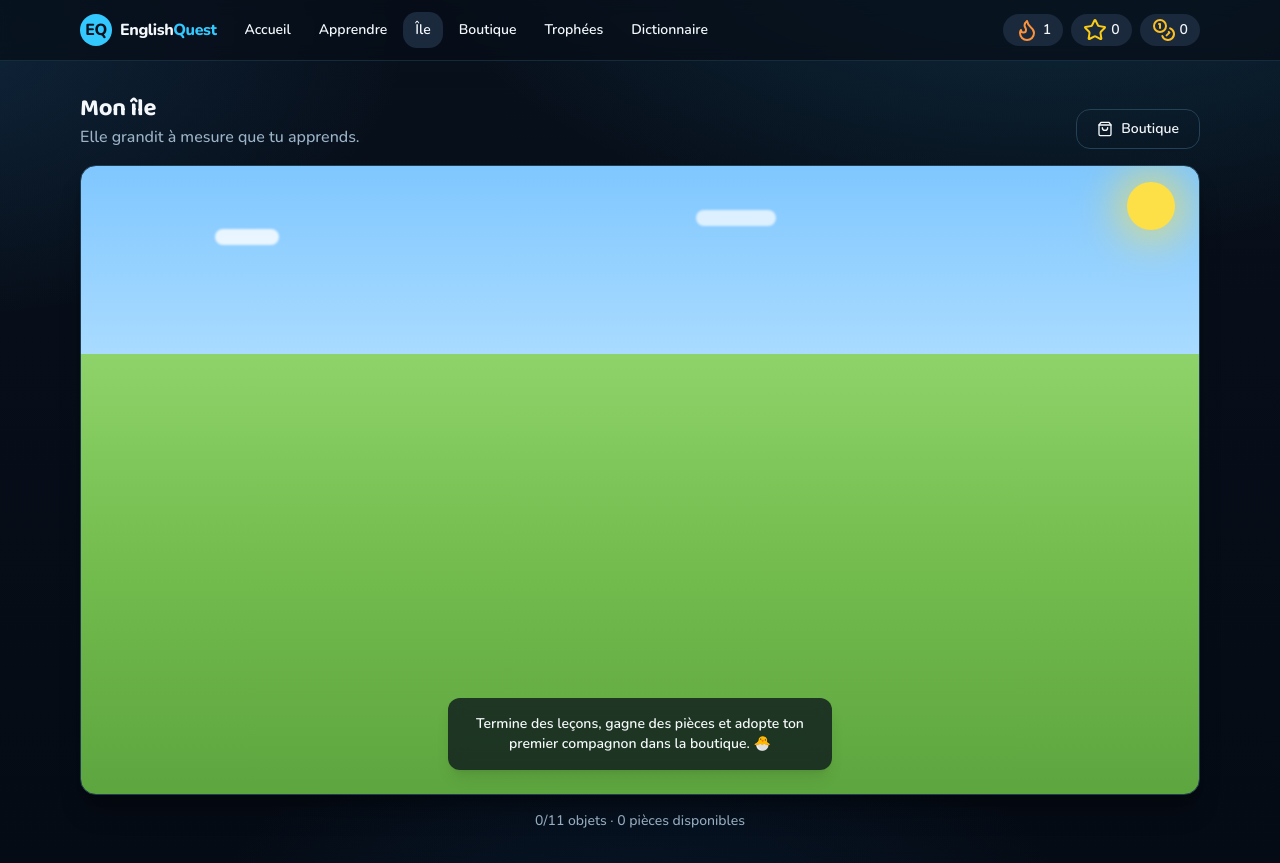
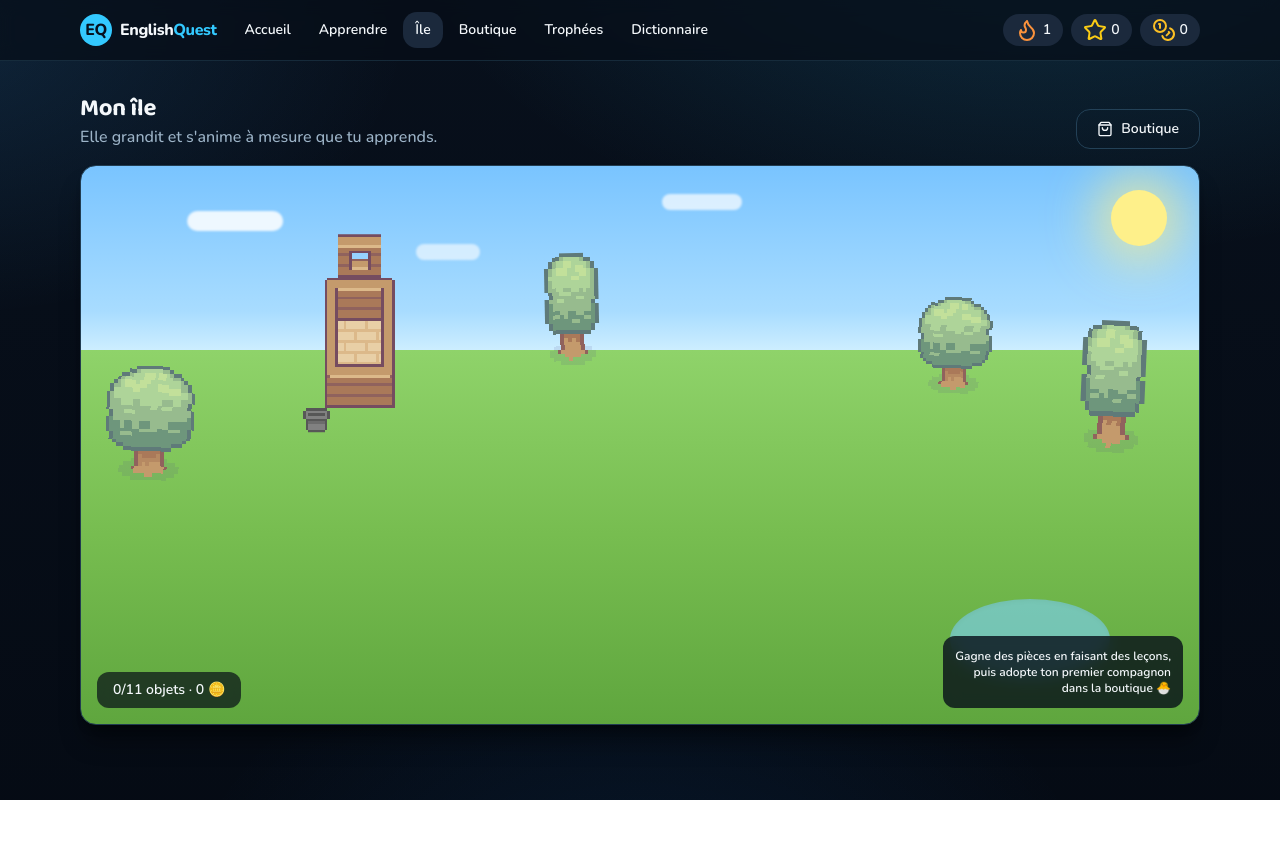
Before and after one commit to Killian20022/Project-V1, a React (Vite) app in the folder web/: page / in a window 1280 px wide. Both pictures are taken after a click on the button "Île". After the commit the page ends 800 px from the top, so only its background shows below. Built offline with nearby package versions, Linux system fonts and the light colour scheme.

Commit message:
EnglishQuest v2 - app React prete a deployer

```diff
--- a/web/src/index.css
+++ b/web/src/index.css
@@ -68,6 +68,28 @@ h3,
   text-shadow: 0 0 24px hsl(196 100% 60% / 0.45);
 }
 
+/* Animations de l'île */
+@keyframes eq-bob {
+  0%, 100% { transform: translateY(0); }
+  50% { transform: translateY(-7px); }
+}
+@keyframes eq-sway {
+  0%, 100% { transform: rotate(-2.5deg); }
+  50% { transform: rotate(2.5deg); }
+}
+@keyframes eq-drift {
+  from { transform: translateX(-10px); }
+  to { transform: translateX(40px); }
+}
+@keyframes eq-shimmer {
+  0%, 100% { opacity: 0.75; }
+  50% { opacity: 1; }
+}
+.eq-bob { animation: eq-bob 2.4s ease-in-out infinite; }
+.eq-sway { animation: eq-sway 4.5s ease-in-out infinite; transform-origin: bottom center; }
+.eq-drift { animation: eq-drift 14s ease-in-out infinite alternate; }
+.eq-shimmer { animation: eq-shimmer 3s ease-in-out infinite; }
+
 /* Barres de défilement */
 ::-webkit-scrollbar {
   width: 10px;
--- a/web/src/pages/WorldPages.tsx
+++ b/web/src/pages/WorldPages.tsx
@@ -10,9 +10,19 @@ const asset = (file: string) => `${import.meta.env.BASE_URL}assets/${file}`;
 // Tailles de frame pour les personnages (spritesheets) — pour n'afficher qu'une image
 const CHAR_FRAME: Record<string, number> = { chicken: 16, farmer: 48, cow: 32 };
 
+// Décor d'ambiance toujours présent (fichiers hors boutique) pour une île vivante
+const AMBIENT: { file: string; left: number; top: number; size: number; sway?: boolean }[] = [
+  { file: 'tree_big.png', left: 6, top: 46, size: 96, sway: true },
+  { file: 'tree_small.png', left: 92, top: 40, size: 64, sway: true },
+  { file: 'tree_big.png', left: 78, top: 32, size: 80, sway: true },
+  { file: 'house.png', left: 24, top: 30, size: 92 },
+  { file: 'tree_small.png', left: 44, top: 26, size: 54, sway: true },
+];
+
+// Emplacements des objets achetés (zone herbe, premier plan)
 const ISLAND_POS: [number, number][] = [
-  [14, 58], [32, 50], [50, 62], [68, 52], [85, 60],
-  [22, 78], [41, 84], [59, 76], [77, 84], [90, 70], [35, 68],
+  [16, 62], [34, 54], [52, 66], [66, 56], [84, 64],
+  [24, 80], [42, 86], [60, 78], [78, 86], [90, 72], [37, 70],
 ];
 
 function Sprite({ id, file, size = 56 }: { id: string; file: string; size?: number }) {
@@ -28,12 +38,12 @@ function Sprite({ id, file, size = 56 }: { id: string; file: string; size?: numb
           backgroundPosition: '0 0',
           imageRendering: 'pixelated',
           transform: `scale(${size / frame})`,
-          transformOrigin: 'center',
+          transformOrigin: 'bottom center',
         }}
       />
     );
   }
-  return <img src={asset(file)} alt="" style={{ width: size, imageRendering: 'pixelated' }} />;
+  return <img src={asset(file)} alt="" style={{ width: size, imageRendering: 'pixelated' }} draggable={false} />;
 }
 
 export function IslandPage({ state, navigate }: { state: GameState; navigate: (page: Page) => void }) {
@@ -43,7 +53,7 @@ export function IslandPage({ state, navigate }: { state: GameState; navigate: (p
       <div className="flex flex-wrap items-end justify-between gap-3">
         <div>
           <h1 className="text-2xl font-bold">Mon île</h1>
-          <p className="text-muted-foreground">Elle grandit à mesure que tu apprends.</p>
+          <p className="text-muted-foreground">Elle grandit et s'anime à mesure que tu apprends.</p>
         </div>
         <Button variant="outline" onClick={() => navigate('shop')}>
           <ShoppingBag /> Boutique
@@ -51,42 +61,63 @@ export function IslandPage({ state, navigate }: { state: GameState; navigate: (p
       </div>
 
       <div
-        className="relative aspect-[16/9] w-full overflow-hidden rounded-2xl border border-border shadow-xl shadow-black/30"
+        className="relative min-h-[460px] w-full overflow-hidden rounded-2xl border border-border shadow-xl shadow-black/40 sm:min-h-[560px]"
         style={{
           background:
-            'linear-gradient(180deg, #7fc7ff 0%, #a9dbff 30%, #8ed36a 30%, #74bd4e 62%, #5da53f 100%)',
+            'linear-gradient(180deg, #79c4ff 0%, #a8dcff 26%, #cdeeff 33%, #8fd36a 33%, #77bd50 66%, #5fa63e 100%)',
         }}
       >
         {/* soleil */}
-        <div className="absolute right-6 top-4 h-12 w-12 rounded-full bg-yellow-300 shadow-[0_0_40px_12px_rgba(253,224,71,0.6)]" />
-        {/* nuages */}
-        <div className="absolute left-[12%] top-[10%] h-4 w-16 rounded-full bg-white/80 blur-[1px]" />
-        <div className="absolute left-[55%] top-[7%] h-4 w-20 rounded-full bg-white/70 blur-[1px]" />
+        <div className="absolute right-8 top-6 h-14 w-14 rounded-full bg-yellow-200 shadow-[0_0_50px_16px_rgba(254,240,138,0.7)]" />
+        {/* nuages qui dérivent */}
+        <div className="eq-drift absolute left-[10%] top-[8%] h-5 w-24 rounded-full bg-white/85 blur-[1px]" />
+        <div className="eq-drift absolute left-[52%] top-[5%] h-4 w-20 rounded-full bg-white/70 blur-[1px]" style={{ animationDelay: '3s' }} />
+        <div className="eq-drift absolute left-[30%] top-[14%] h-4 w-16 rounded-full bg-white/60 blur-[1px]" style={{ animationDelay: '6s' }} />
 
-        {ownedItems.length === 0 && (
-          <div className="absolute inset-x-0 bottom-6 grid place-items-center px-6 text-center">
-            <div className="max-w-sm rounded-xl bg-background/75 p-4 text-sm font-semibold text-foreground shadow-lg backdrop-blur">
-              Termine des leçons, gagne des pièces et adopte ton premier compagnon dans la boutique. 🐣
+        {/* étang */}
+        <div className="eq-shimmer absolute bottom-[8%] right-[8%] h-20 w-40 rounded-[50%] bg-sky-300/80 shadow-inner" />
+
+        {/* décor d'ambiance */}
+        {AMBIENT.map((d, i) => (
+          <div
+            key={`amb-${i}`}
+            className="absolute -translate-x-1/2 -translate-y-1/2"
+            style={{ left: `${d.left}%`, top: `${d.top}%` }}
+          >
+            <div className={d.sway ? 'eq-sway' : ''} style={{ animationDelay: `${i * 0.5}s` }}>
+              <img src={asset(d.file)} alt="" style={{ width: d.size, imageRendering: 'pixelated' }} draggable={false} />
             </div>
           </div>
-        )}
+        ))}
+
+        {/* objets achetés */}
         {ownedItems.map((item, i) => {
           const [left, top] = ISLAND_POS[i % ISLAND_POS.length];
+          const animate = item.kind === 'char' ? 'eq-bob' : 'eq-sway';
           return (
             <div
               key={item.id}
-              className="absolute -translate-x-1/2 -translate-y-1/2"
+              className="absolute -translate-x-1/2 -translate-y-1/2 drop-shadow-lg"
               style={{ left: `${left}%`, top: `${top}%` }}
               title={item.name}
             >
-              <Sprite id={item.id} file={item.file} size={item.kind === 'char' ? 52 : 46} />
+              <div className={animate} style={{ animationDelay: `${i * 0.3}s` }}>
+                <Sprite id={item.id} file={item.file} size={item.kind === 'char' ? 56 : 48} />
+              </div>
             </div>
           );
         })}
+
+        {/* panneau info */}
+        <div className="absolute bottom-4 left-4 rounded-xl bg-background/70 px-4 py-2 text-sm font-semibold backdrop-blur">
+          {ownedItems.length}/{SHOP.length} objets · {state.coins} 🪙
         </div>
-      <p className="text-center text-sm text-muted-foreground">
-        {ownedItems.length}/{SHOP.length} objets · {state.coins} pièces disponibles
-      </p>
+        {ownedItems.length === 0 && (
+          <div className="absolute bottom-4 right-4 max-w-[240px] rounded-xl bg-background/80 p-3 text-right text-xs font-semibold backdrop-blur">
+            Gagne des pièces en faisant des leçons, puis adopte ton premier compagnon dans la boutique 🐣
+          </div>
+        )}
+      </div>
     </div>
   );
 }
@@ -105,8 +136,13 @@ export function ShopPage({
     });
   }
 
+  const groups: { title: string; kind: 'char' | 'decor' }[] = [
+    { title: 'Compagnons', kind: 'char' },
+    { title: 'Décors', kind: 'decor' },
+  ];
+
   return (
-    <div>
+    <div className="space-y-6">
       <div className="flex flex-wrap items-end justify-between gap-3">
         <div>
           <h1 className="text-2xl font-bold">Boutique de l'île</h1>
@@ -117,15 +153,20 @@ export function ShopPage({
         </div>
       </div>
 
-      <div className="mt-5 grid grid-cols-2 gap-4 sm:grid-cols-3 lg:grid-cols-4">
-        {SHOP.map((item) => {
+      {groups.map((group) => (
+        <div key={group.kind}>
+          <h2 className="mb-3 text-lg font-semibold">{group.title}</h2>
+          <div className="grid grid-cols-2 gap-4 sm:grid-cols-3 lg:grid-cols-4">
+            {SHOP.filter((item) => item.kind === group.kind).map((item) => {
               const owned = state.island.includes(item.id);
               const canBuy = !owned && state.coins >= item.price;
               return (
                 <Card key={item.id} className={owned ? 'border-primary/50' : ''}>
                   <CardContent className="flex flex-col items-center gap-2 p-4 text-center">
-                <div className="grid h-20 w-full place-items-center rounded-lg bg-secondary/50">
-                  <Sprite id={item.id} file={item.file} size={item.kind === 'char' ? 56 : 48} />
+                    <div className="grid h-24 w-full place-items-center rounded-xl bg-gradient-to-b from-sky-300/10 to-transparent">
+                      <div className={owned && item.kind === 'char' ? 'eq-bob' : ''}>
+                        <Sprite id={item.id} file={item.file} size={item.kind === 'char' ? 60 : 52} />
+                      </div>
                     </div>
                     <div className="font-semibold">{item.name}</div>
                     {item.blurb && <div className="text-[11px] text-primary">{item.blurb}</div>}
@@ -143,6 +184,8 @@ export function ShopPage({
               );
             })}
           </div>
+        </div>
+      ))}
     </div>
   );
 }
```
Lines whose indentation alone changed are shown as unchanged.
